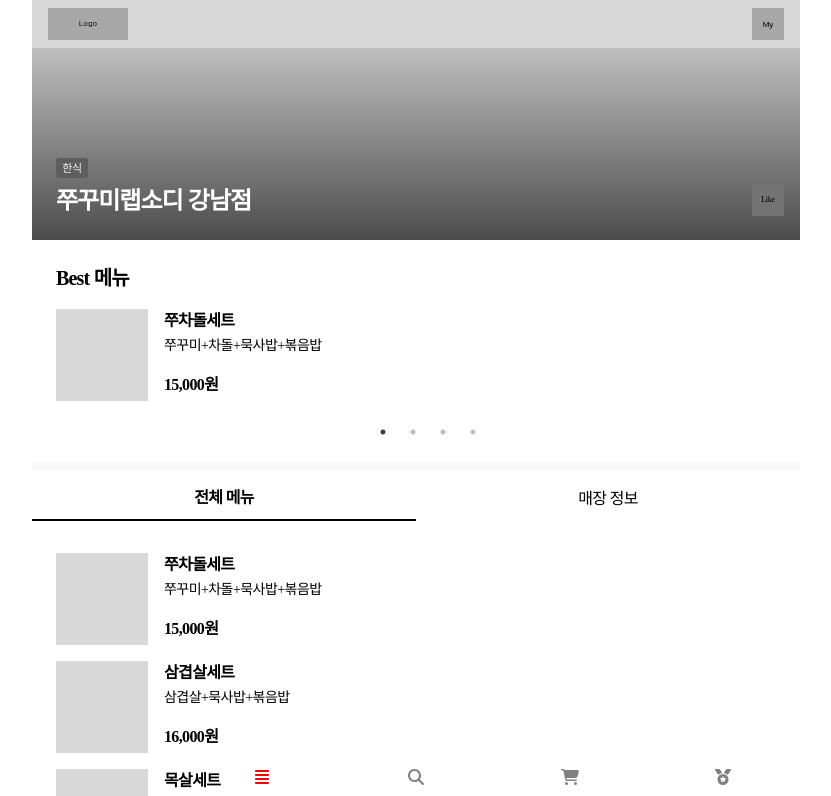
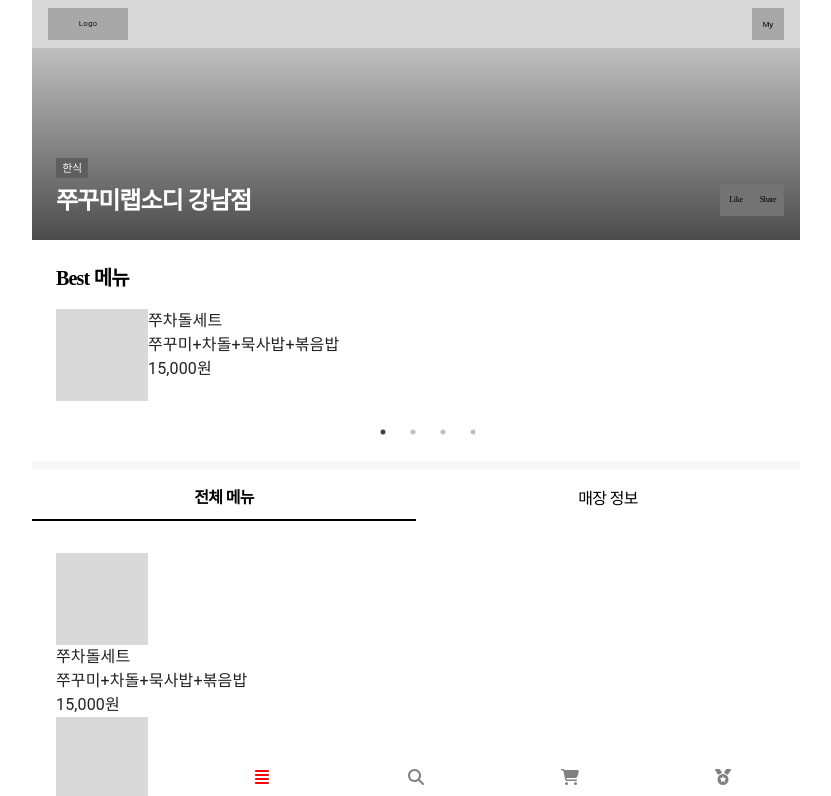
Before and after one commit to dlantjdgkgk/SmallGift, a React (Create React App) app: page /categoryRestaurant in a window 1280 px wide. Shown: the top 796 px of the page, without its empty margins (224-1055 px from the left). Built offline with nearby package versions, Linux system fonts and the light colour scheme.

Commit message:
feat : 기능 추가

```diff
--- a/src/pages/CategoryRestaurant.tsx
+++ b/src/pages/CategoryRestaurant.tsx
@@ -6,10 +6,17 @@ import Slider from "react-slick";
 import { useState } from "react";
 import { FontAwesomeIcon } from "@fortawesome/react-fontawesome";
 import { faLocationDot, faClock, faPhone } from "@fortawesome/free-solid-svg-icons";
+import KakaoShare from "components/KakaoShare/KakaoShare";
+import Modal from "components/Modal/Modal";
 
-const CategoryRestaurant = () => {
+const CategoryRestaurant = ({}) => {
   const buttons = ["전체 메뉴", "매장 정보"];
   const [selectButton, setSelectButton] = useState("전체 메뉴");
+
+  const [selectMenu, setSelectMenu] = useState(4);
+  const [modalIsOpen, setModalIsOpen] = useState(false);
+  const handleModalClose = () => setModalIsOpen(false);
+
   const settings = {
     dots: true,
     infinite: true,
@@ -42,8 +49,6 @@ const CategoryRestaurant = () => {
     },
   ];
 
-  const handleClick = () => {};
-
   return (
     <Styled.CategoryRestaurantWrapper>
       <div className="nav" />
@@ -51,30 +56,42 @@ const CategoryRestaurant = () => {
         <div className="category">한식</div>
         <div className="restaurantLike">
           <div className="restaurantName">쭈꾸미랩소디 강남점</div>
+          <div className="likeAndShareButton">
             <button type="button" className="like">
               Like
             </button>
+            <button type="button" className="share">
+              <KakaoShare />
+            </button>
           </div>
         </div>
+      </div>
+
       <div className="restaurantBestMenu">
         <p className="bestMenu">Best 메뉴</p>
         <Slider {...settings}>
           {menuList.map((menu, index) => {
+            const isSelected = selectMenu === index;
             return (
-              <Link
-                to={`/categoryProduct?setMenuName=${menu.setMenuName}&setMenu=${menu.setMenu}&price=${menu.price}`}
+              <div
+                className="bestMenuInformation"
                 key={index}
-                style={{ color: "black" }}
+                aria-hidden="true"
+                onClick={() => {
+                  setSelectMenu(index);
+                  setModalIsOpen(!modalIsOpen);
+                }}
               >
+                {modalIsOpen && isSelected ? <Modal menu={menu} handleModalClose={handleModalClose} /> : undefined}
                 <div className="menuInformation">
                   <div className="menuImage" />
-                  <div className="setMenuInformation">
+                  <div className="setMenuInfo">
                     <div className="setMenuName">{menu.setMenuName}</div>
                     <p className="setMenu">{menu.setMenu}</p>
                     <p className="price">{menu.price}</p>
                   </div>
                 </div>
-              </Link>
+              </div>
             );
           })}
         </Slider>
@@ -100,20 +117,14 @@ const CategoryRestaurant = () => {
         <div className="manyMenu">
           {menuList.map((menu, index) => {
             return (
-              <Link
-                to={`/categoryProduct?setMenuName=${menu.setMenuName}&setMenu=${menu.setMenu}&price=${menu.price}`}
-                key={index}
-                style={{ color: "black" }}
-              >
-                <div className="menuInformation">
+              <div className="bestMenuInformation" key={index} aria-hidden="true">
                 <div className="menuImage" />
-                  <div className="setMenuInformation">
+                <div className="setMenuInfo">
                   <div className="setMenuName">{menu.setMenuName}</div>
                   <p className="setMenu">{menu.setMenu}</p>
                   <p className="price">{menu.price}</p>
                 </div>
               </div>
-              </Link>
             );
           })}
         </div>
```
Lines whose indentation alone changed are shown as unchanged.
